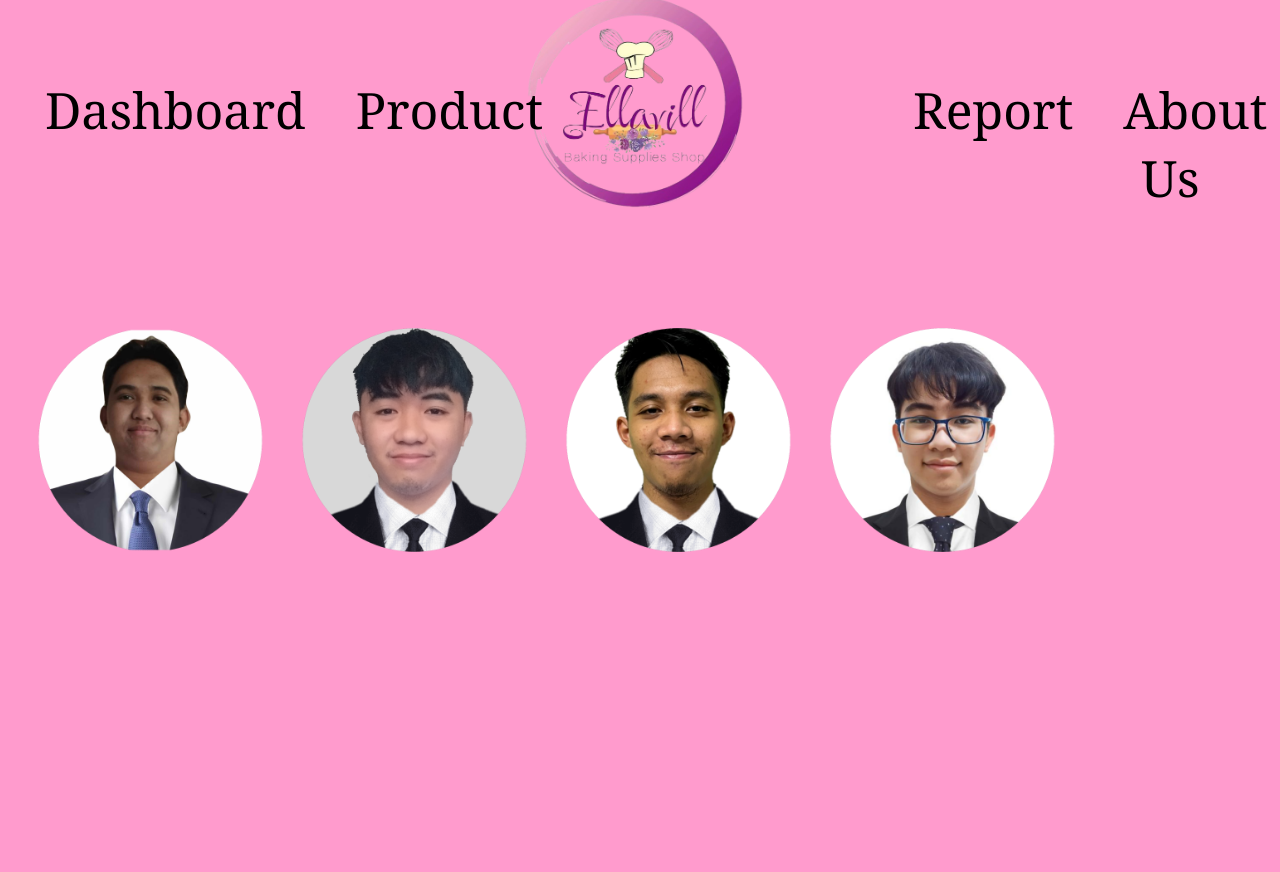
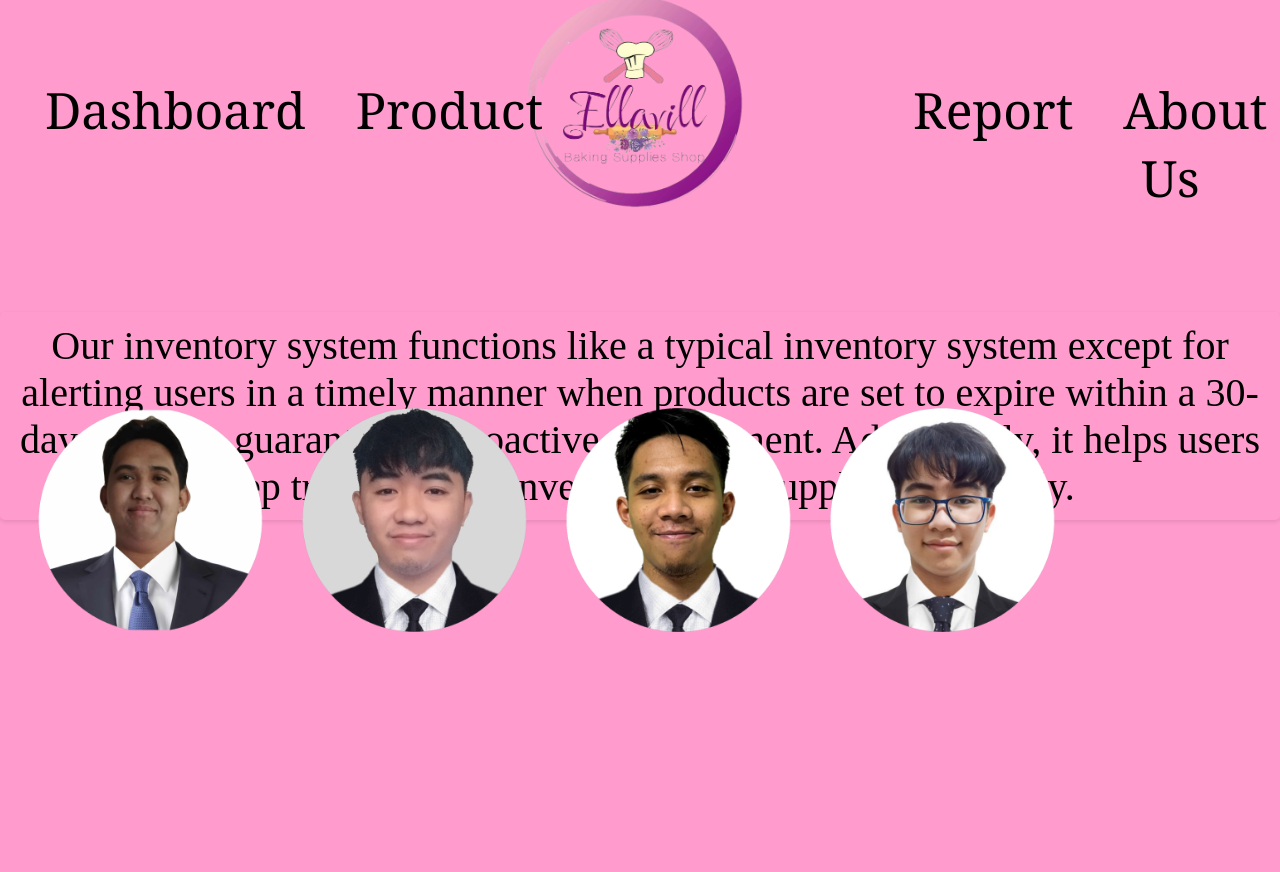
Before and after one commit to kristansanjuan/IMS, a PHP site: the page made by About us.php in a window 1280 px wide. Shown: the top 872 px of the page. Run offline with PHP 8.4, Linux system fonts and the light colour scheme; the visitor is signed in with stand-in values (Sample User, id 1).

Commit message:
added about system fix some bugs

```diff
--- a/About us.php
+++ b/About us.php
@@ -10,10 +10,19 @@
             margin: 0rem;
             overflow: hidden;
         }
+
+        p {
+            margin-top: 10vh; /* Add some margin around the paragraph */
+            padding: 10px; /* Add padding inside the paragraph */
+            border-radius: 5px; /* Add rounded corners to the paragraph */
+            box-shadow: 0 2px 4px rgba(0, 0, 0, 0.1); /* Add a subtle shadow */
+            font-size: 40px; /* Adjust the font size */
+            text-align: center;
+        }
     </style>
 </head>
 <body>
-
+    <p>Our inventory system functions like a typical inventory system except for alerting users in a timely manner when products are set to expire within a 30-day window, guaranteeing proactive management. Additionally, it helps users keep track of their inventories and supplies efficiently.</p>
     <div id="image-track" data-mouse-down-at="0" data-prev-percentage="0">
         <img src="images/dev1.png" draggable="false" width="400px" height="auto"/>
         <img src="images/dev2.png" draggable="false" width="400px" height="auto"/>
--- a/styles.css
+++ b/styles.css
@@ -398,7 +398,7 @@ h3 {
     gap: 5vmin;
     position: absolute;
     left: 50%;
-    top: 55%;
+    top: 65%;
     transform: translate(0%, -50%);
     user-select: none;
 }
```
